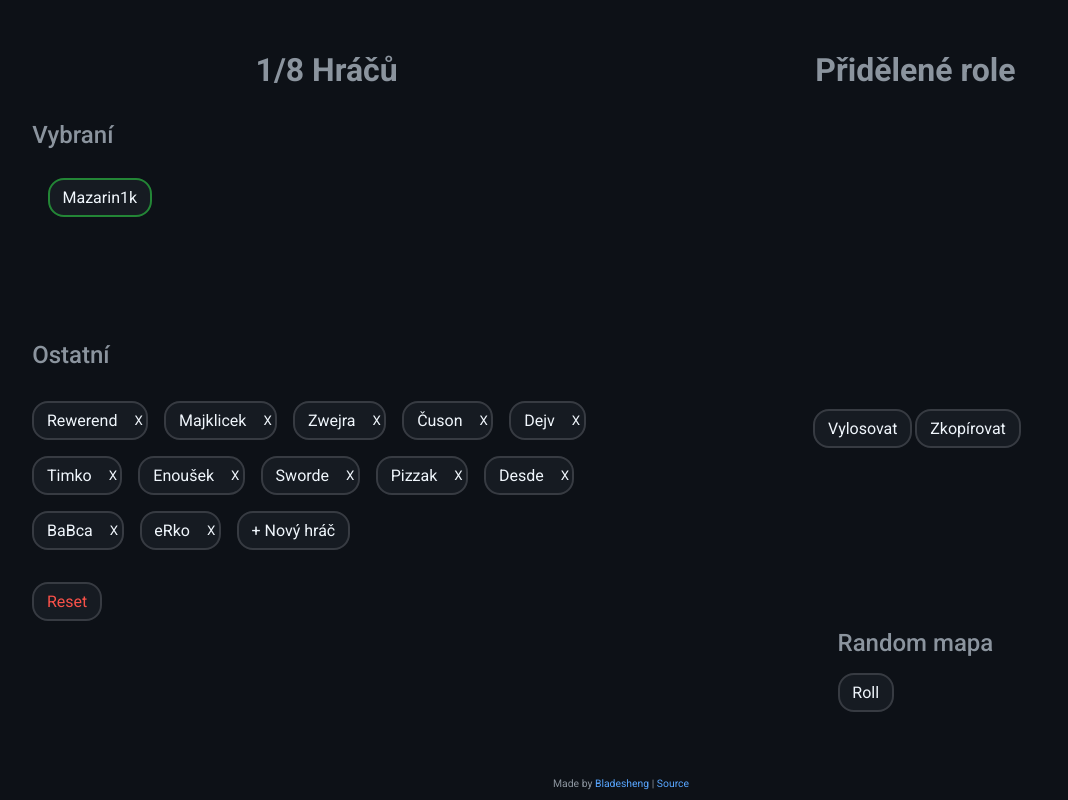
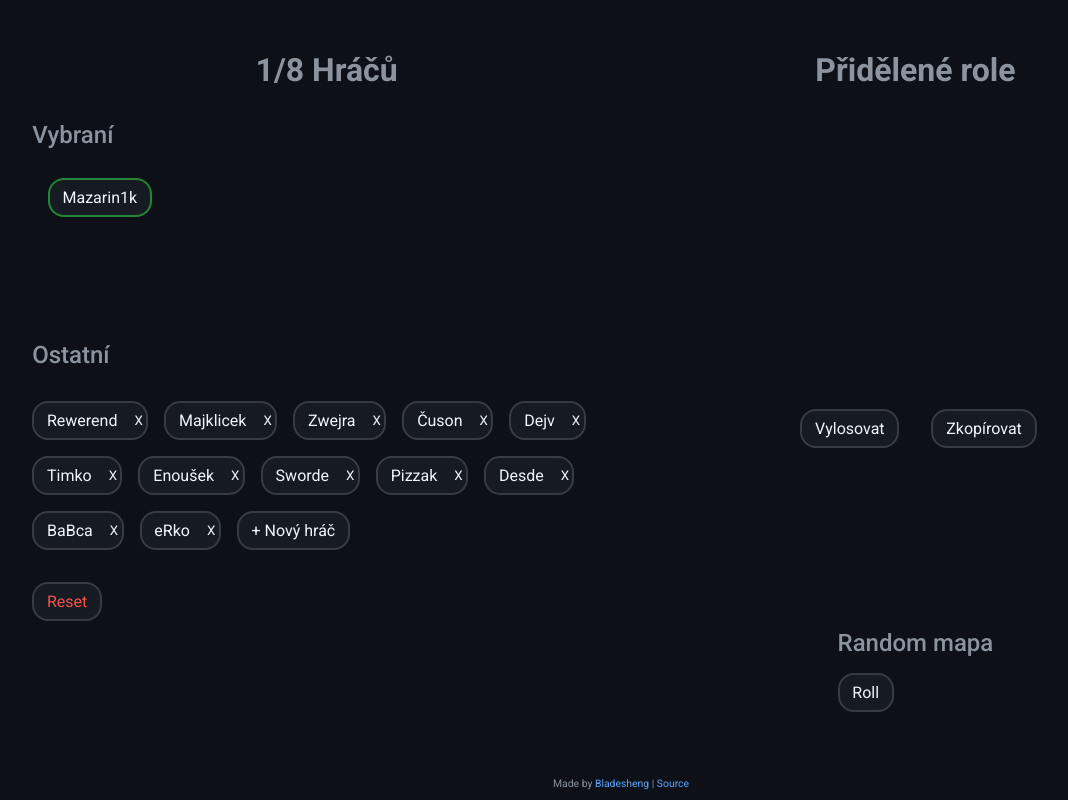
Before and after one commit to Bladesheng/dread-hunger-rolepicker-0, a React app: page / in a window 1280 px wide. Shown: the whole page, without its empty margins (19-1087 px from the left). Built offline with nearby package versions, Linux system fonts and the light colour scheme.

Commit message:
Fix layout

```diff
--- a/src/components/PlayersShuffled.tsx
+++ b/src/components/PlayersShuffled.tsx
@@ -145,7 +145,7 @@ export default function PlayersShuffled(props: IProps) {
         Zkopírovat
       </button>
 
-      {copiedVisible && <div className="popup">Zkopírováno</div>}
+      {copiedVisible && <div className="popup">Zkopírováno!</div>}
     </section>
   );
 }
--- a/src/styles/style.scss
+++ b/src/styles/style.scss
@@ -219,11 +219,10 @@ main {
 }
 
 .shuffler {
-  justify-self: center;
-
   display: grid;
   grid-template-columns: 1fr 1fr;
   grid-template-rows: min-content 20rem min-content 1.5rem;
+  column-gap: 2rem;
 
   justify-items: center;
   place-items: center;
@@ -244,8 +243,15 @@ main {
     }
   }
 
-  button {
-    font-size: 1.5rem;
+  button.shuffle {
+    justify-self: end;
+  }
+  button.copy {
+    justify-self: start;
+  }
+  .popup {
+    justify-self: start;
+    padding-left: 0.5rem;
   }
 
   button.shuffle,
```
Also changed, not shown: 1 other file (tests, documents, lock files or other folders).
